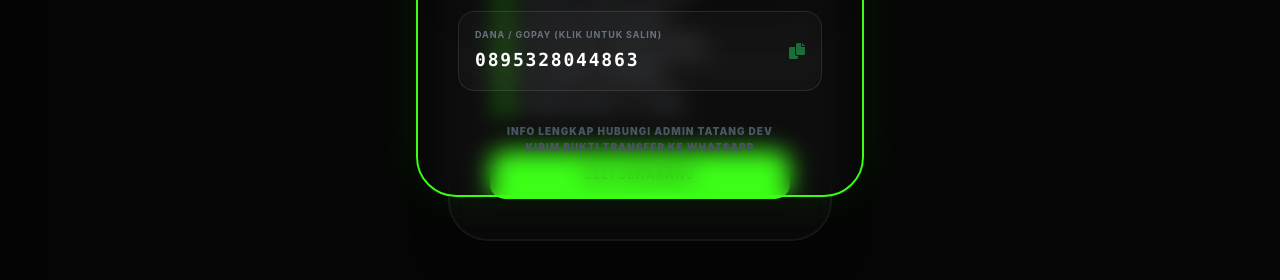
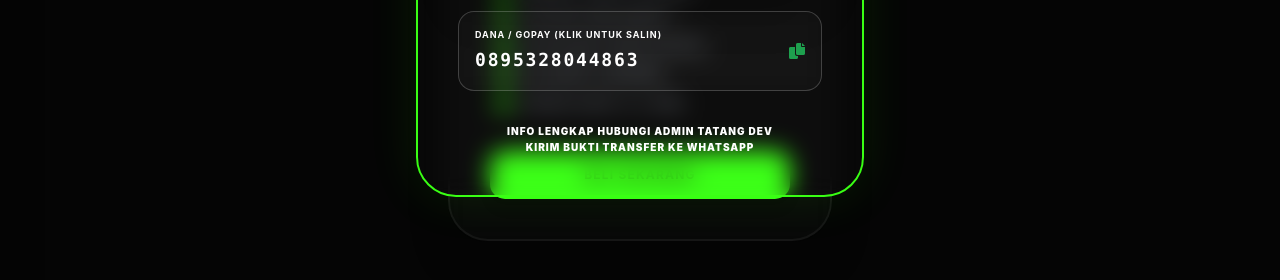
Before and after one commit to dijadikan/discord-cs-bot, a plain HTML site: page index.html in a window 1280 px wide. Both pictures are taken after a click on the button "BELI SEKARANG". Shown: the part 494-774 px from the top of the page. Drawn offline with nearby package versions, Linux system fonts and the light colour scheme.

Commit message:
Update index.html

```diff
--- a/index.html
+++ b/index.html
@@ -33,7 +33,7 @@
 
     <nav class="p-6 glass sticky top-0 z-50 flex justify-between items-center px-8 shadow-xl">
         <button onclick="toggleMenu()" class="text-2xl hover:neon-green transition"><i class="fas fa-bars"></i></button>
-        <h1 class="text-2xl font-black italic neon-green tracking-tighter uppercase">Tatang<span class="text-white font-normal">Store</span></h1>
+        <h1 class="text-2xl font-black italic neon-green tracking-tighter uppercase text-center">Tatang<span class="text-white font-normal">Store</span></h1>
         <div class="w-8"></div>
     </nav>
 
@@ -77,16 +77,16 @@
             </div>
 
             <div class="space-y-3 text-left">
-                <div class="glass p-4 rounded-2xl border border-white/10 flex justify-between items-center cursor-pointer active:scale-95 transition" onclick="copyNumber()">
+                <div class="glass p-4 rounded-2xl border border-white/20 flex justify-between items-center cursor-pointer active:scale-95 transition" onclick="copyNumber()">
                     <div>
-                        <p class="text-[9px] text-gray-500 font-bold uppercase mb-1 tracking-widest">Dana / Gopay (Klik untuk salin)</p>
+                        <p class="text-[9px] text-white font-bold uppercase mb-1 tracking-widest">Dana / Gopay (Klik untuk salin)</p>
                         <p class="text-lg font-mono font-bold text-white tracking-[0.1em]" id="no-dana">0895328044863</p>
                     </div>
-                    <i class="fas fa-copy text-green-500 opacity-50"></i>
+                    <i class="fas fa-copy text-green-500 opacity-80"></i>
                 </div>
             </div>
 
-            <p class="mt-8 text-[10px] text-gray-600 uppercase font-black tracking-widest leading-relaxed">
+            <p class="mt-8 text-[10px] text-white uppercase font-black tracking-widest leading-relaxed">
                 Info Lengkap Hubungi Admin Tatang Dev<br>Kirim bukti transfer ke WhatsApp
             </p>
         </div>
```
